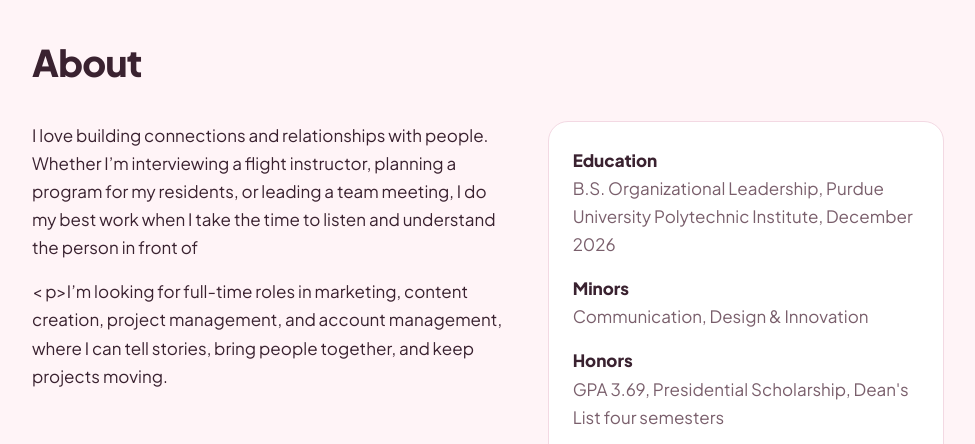
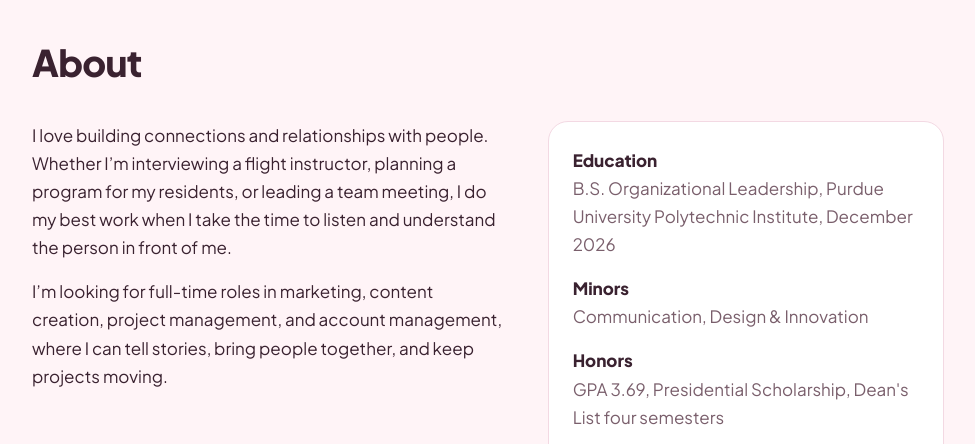
Before and after one commit to daliajkawar-star/daliajkawar-star.github.io, a plain HTML site: page index.html in a window 1280 px wide. Shown: the part 3860-4304 px from the top of the page, without its empty margins (152-1127 px from the left). Drawn offline with Linux system fonts and the light colour scheme.

Commit message:
Update index.html

```diff
--- a/index.html
+++ b/index.html
@@ -171,8 +171,8 @@ footer{padding:36px 0 48px;text-align:center;color:var(--muted);font-size:.95rem
       <h2>About</h2>
       <div class="about">
         <div>
-          <p>I love building connections and relationships with people. Whether I’m interviewing a flight instructor, planning a program for my residents, or leading a team meeting, I do my best work when I take the time to listen and understand the person in front of</p>
-          < p>I’m looking for full-time roles in marketing, content creation, project management, and account management, where I can tell stories, bring people together, and keep projects moving.</p>
+          <p>I love building connections and relationships with people. Whether I’m interviewing a flight instructor, planning a program for my residents, or leading a team meeting, I do my best work when I take the time to listen and understand the person in front of me.</p>
+          I’m looking for full-time roles in marketing, content creation, project management, and account management, where I can tell stories, bring people together, and keep projects moving.</p>
         </div>
         <ul class="facts">
           <li><b>Education</b><span>B.S. Organizational Leadership, Purdue University Polytechnic Institute, December 2026</span></li>
```
